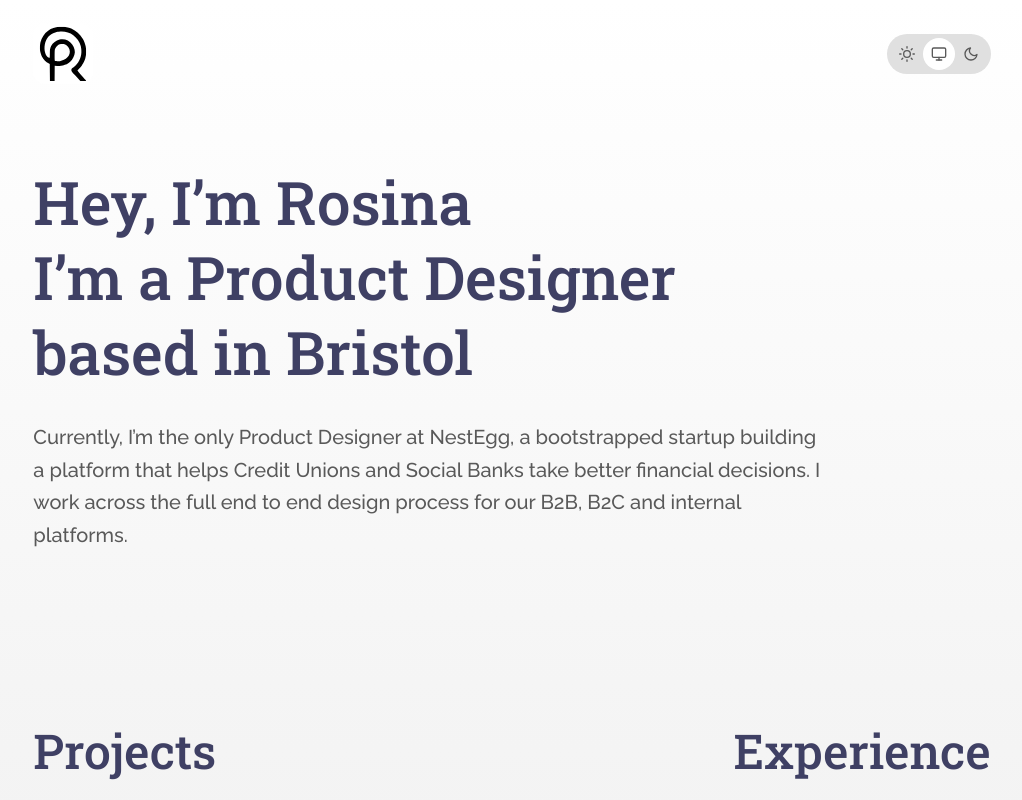
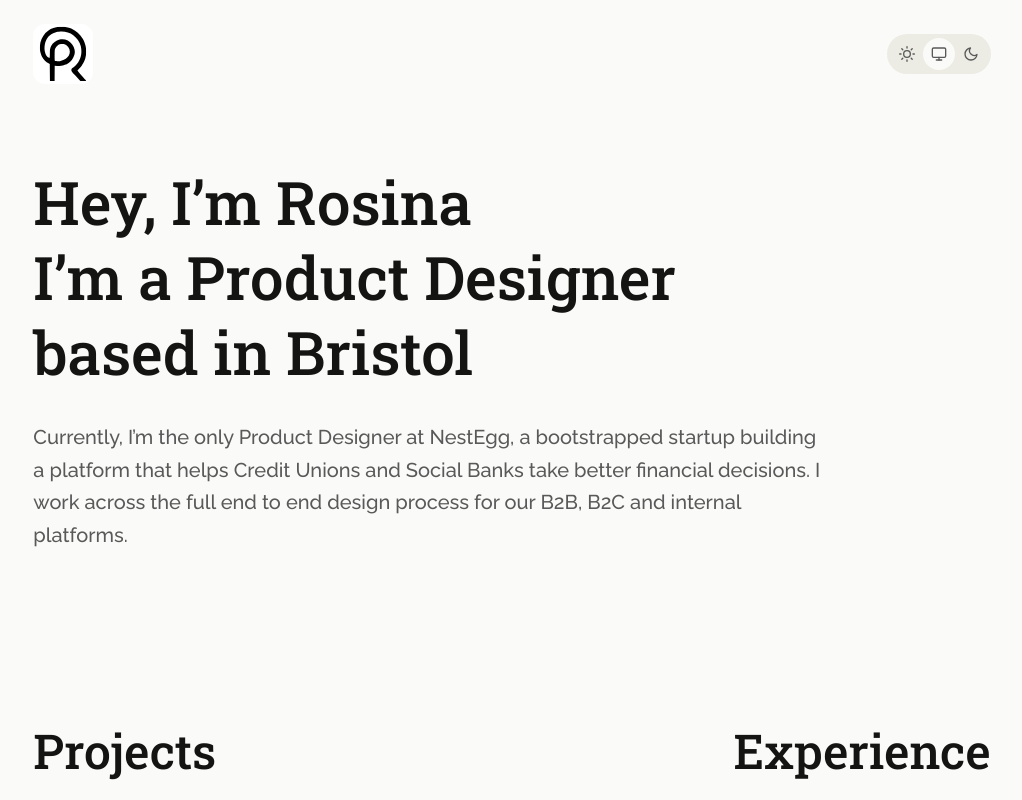
Before and after one commit to codeplaygroundspace/portfolio-designer, a Next.js app: page / in a window 1280 px wide. Shown: the top 800 px of the page, without its empty margins (128-1150 px from the left). Built offline with nearby package versions, Linux system fonts and the light colour scheme.

Commit message:
update color first

```diff
--- a/package.json
+++ b/package.json
@@ -9,7 +9,7 @@
     "lint": "next lint"
   },
   "dependencies": {
-    "next": "14.2.6",
+    "next": "^14.2.14",
     "react": "^18",
     "react-dom": "^18",
     "react-icons": "^5.3.0"
--- a/src/app/components/Header.tsx
+++ b/src/app/components/Header.tsx
@@ -33,7 +33,7 @@ export default function Header() {
         />
       </Link>
       <div
-        className="flex bg-[rgb(var(--background-end-rgb))] rounded-full p-1"
+        className="flex bg-[rgb(var(--background-secondary))] rounded-full p-1"
         role="radiogroup"
       >
         {[
@@ -46,7 +46,7 @@ export default function Header() {
             aria-checked={theme === name}
             aria-label={`Switch to ${name} theme`}
             className={`p-2 rounded-full transition-colors duration-300 text-[rgb(var(--foreground-rgb))] ${
-              theme === name ? "bg-[rgb(var(--background-start-rgb))]" : ""
+              theme === name ? "bg-[rgb(var(--background))]" : ""
             }`}
             onClick={() => handleThemeChange(name)}
             role="radio"
--- a/src/app/globals.css
+++ b/src/app/globals.css
@@ -4,17 +4,17 @@
 /* Original CSS variables */
 :root {
   --foreground-rgb: 89, 89, 89;
-  --background-start-rgb: 255, 255, 255;
-  --background-end-rgb: 224, 224, 224;
-  --header-color-rgb: 63, 64, 100;
+  --background: 250, 250, 248;
+  --background-secondary: 236, 236, 228;
+  --header-color-rgb: 20, 20, 19;
   --link--color-rgb: 54, 139, 130;
 }
 
 @media (prefers-color-scheme: dark) {
   :root {
     --foreground-rgb: 200, 200, 200;
-    --background-start-rgb: 39, 39, 54;
-    --background-end-rgb: 25, 22, 32;
+    --background: 39, 39, 54;
+    --background-secondary: 25, 22, 32;
     --header-color-rgb: 213, 226, 255;
     --link--color-rgb: 131, 197, 190;
   }
@@ -22,16 +22,16 @@
 /* Add this to your existing CSS file */
 [data-theme="light"] {
   --foreground-rgb: 89, 89, 89;
-  --background-start-rgb: 255, 255, 255;
-  --background-end-rgb: 224, 224, 224;
-  --header-color-rgb: 63, 64, 100;
+  --background: 250, 250, 248;
+  --background-secondary: 236, 236, 228;
+  --header-color-rgb: 20, 20, 19;
   --link--color-rgb: 54, 139, 130;
 }
 
 [data-theme="dark"] {
   --foreground-rgb: 200, 200, 200;
-  --background-start-rgb: 39, 39, 54;
-  --background-end-rgb: 25, 22, 32;
+  --background: 39, 39, 54;
+  --background-secondary: 25, 22, 32;
   --header-color-rgb: 213, 226, 255;
   --link--color-rgb: 131, 197, 190;
 }
@@ -39,8 +39,8 @@
 @media (prefers-color-scheme: dark) {
   [data-theme="system"] {
     --foreground-rgb: 200, 200, 200;
-    --background-start-rgb: 39, 39, 54;
-    --background-end-rgb: 25, 22, 32;
+    --background: 39, 39, 54;
+    --background-secondary: 25, 22, 32;
     --header-color-rgb: 213, 226, 255;
     --link--color-rgb: 131, 197, 190;
   }
@@ -49,15 +49,15 @@
 @media (prefers-color-scheme: light) {
   [data-theme="system"] {
     --foreground-rgb: 89, 89, 89;
-    --background-start-rgb: 255, 255, 255;
-    --background-end-rgb: 224, 224, 224;
-    --header-color-rgb: 63, 64, 100;
+    --background: 250, 250, 248;
+    --background-secondary: 236, 236, 228;
+    --header-color-rgb: 20, 20, 19;
     --link--color-rgb: 54, 139, 130;
   }
 }
 body {
   color: rgb(var(--foreground-rgb));
-  @apply text-[rgb(var(--foreground-rgb))] bg-gradient-to-b from-transparent to-[rgb(var(--background-end-rgb))] bg-[rgb(var(--background-start-rgb))];
+  @apply text-[rgb(var(--foreground-rgb))] bg-[rgb(var(--background))];
   font-family: var(--font-raleway), sans-serif;
 }
 
```
Also changed, not shown: 1 other file (tests, documents, lock files or other folders).
